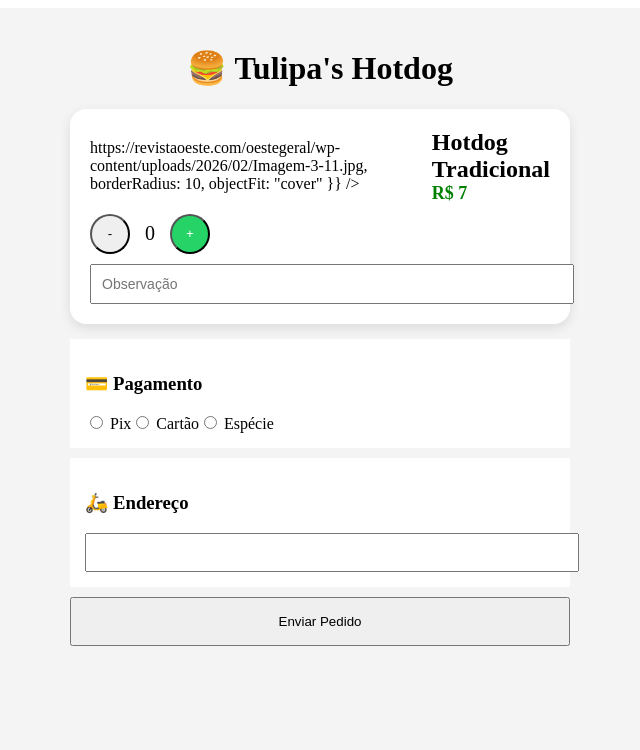
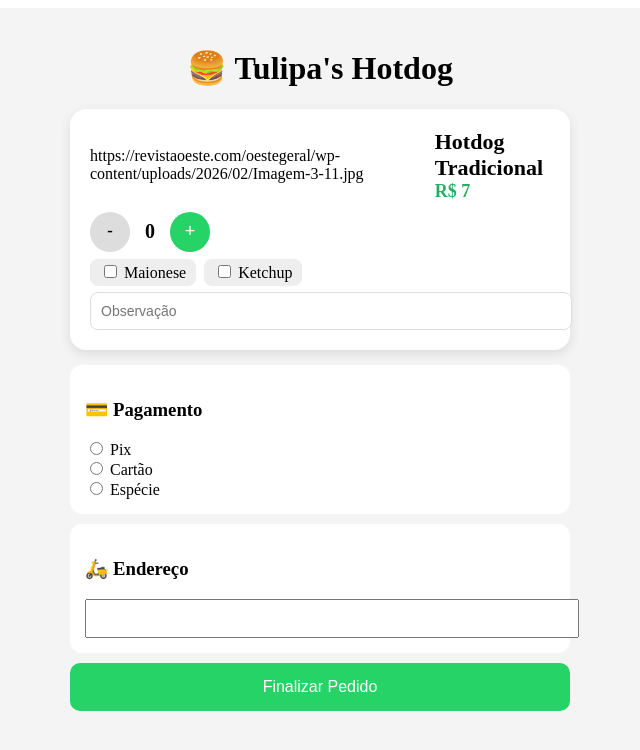
Before and after one commit to Julliotrindade/Tulipas-hotdog-Food, a React (Create React App) app: page / in a window 1280 px wide. Shown: the top 750 px of the page, without its empty margins (320-960 px from the left). Built offline with nearby package versions, Linux system fonts and the light colour scheme.

Commit message:
Update App.js

```diff
--- a/src/App.js
+++ b/src/App.js
@@ -2,16 +2,15 @@ import { useState } from "react";
 
 export default function PedidoHotdog() {
 
-  // ✅ 🎛️ CONTROLE DE TAMANHOS (MUDE AQUI FACILMENTE)
-
+  // ✅ 🎛️ CONTROLE DE TAMANHOS (MUDE SÓ AQUI)
   const TAMANHO = {
-    larguraApp: 500, // 👉 largura total do layout
+    larguraApp: 500, // 👉 largura do sistema
     imagem: 120, // 👉 tamanho da imagem
-    titulo: 24, // 👉 nome do produto
+    titulo: 22, // 👉 nome do produto
     preco: 18, // 👉 preço
-    botao: 40, // 👉 tamanho botão + e -
+    botao: 40, // 👉 botões + e -
     quantidade: 20, // 👉 número do item
-    paddingCard: 20 // 👉 espaço interno do card
+    paddingCard: 20 // 👉 espaçamento do card
   };
 
   const [produtos, setProdutos] = useState([
@@ -60,28 +59,47 @@ export default function PedidoHotdog() {
 
     produtos.forEach(p => {
       if (p.qtd > 0) {
-        msg += `${p.qtd}x ${p.nome}\n\n`;
+
+        const subtotal = p.preco * p.qtd;
+
+        msg += `${p.qtd}x ${p.nome} - R$ ${subtotal.toFixed(2)}\n`;
+
+        if (p.selecionados.length || p.obs) {
+          let linhaExtra = "   \u2795 ";
+
+          if (p.selecionados.length) {
+            linhaExtra += p.selecionados.join(", ");
+          }
+
+          if (p.obs) {
+            if (p.selecionados.length) linhaExtra += " | ";
+            linhaExtra += p.obs;
+          }
+
+          msg += linhaExtra + "\n";
+        }
+
+        msg += "\n"; // 👉 espaço entre itens
       }
     });
 
     msg += `\uD83D\uDCB0 Total: R$ ${calcularTotal().toFixed(2)}\n\n`;
-
     msg += `\uD83D\uDCB3 Pagamento: ${pagamento}\n`;
     msg += `\uD83D\uDEF5 Endereço: ${endereco}\n\n`;
+    msg += "Confirma o pedido? \u2705";
 
     const url = `https://wa.me/${numeroWhatsApp}?text=${encodeURIComponent(msg)}`;
-    window.open(url);
+    window.open(url, "_blank");
   };
 
   return (
     <div style={{
       display: "flex",
-      justifyContent: "center", // 👉 centraliza tela
+      justifyContent: "center",
       background: "#f4f4f4",
       minHeight: "100vh"
     }}>
 
-      {/* 👉 largura do app */}
       <div style={{
         width: "100%",
         maxWidth: TAMANHO.larguraApp,
@@ -91,29 +109,29 @@ export default function PedidoHotdog() {
         <h1 style={{ textAlign: "center" }}>🍔 Tulipa's Hotdog</h1>
 
         {produtos.map((p, i) => (
-          <div key={i} style={{
-            background: "white",
-            borderRadius: 16,
-            padding: TAMANHO.paddingCard,
-            marginBottom: 15,
-            boxShadow: "0 4px 12px rgba(0,0,0,0.1)"
-          }}>
+          <div
+            key={i}
+            style={{
+              background: "white",
+              borderRadius: 16,
+              padding: TAMANHO.paddingCard,
+              marginBottom: 15,
+              boxShadow: "0 4px 12px rgba(0,0,0,0.1)",
+              transition: "0.3s"
+            }}
+            onMouseEnter={(e) => e.currentTarget.style.transform = "scale(1.02)"}
+            onMouseLeave={(e) => e.currentTarget.style.transform = "scale(1)"}
+          >
 
-            {/* 👉 IMAGEM + TEXTO */}
+            {/* ✅ IMAGEM + TEXTO */}
             <div style={{
               display: "flex",
               alignItems: "center",
               gap: 15
             }}>
-              {/* 👉 mudar tamanho da imagem */}
-              {p.img},
-                  borderRadius: 10,
-                  objectFit: "cover"
-                }}
-              />
+              {p.img}
 
               <div>
-                {/* 👉 mudar tamanho do nome */}
                 <h3 style={{
                   margin: 0,
                   fontSize: TAMANHO.titulo
@@ -121,11 +139,10 @@ export default function PedidoHotdog() {
                   {p.nome}
                 </h3>
 
-                {/* 👉 mudar tamanho do preço */}
                 <p style={{
                   margin: 0,
                   fontSize: TAMANHO.preco,
-                  color: "green",
+                  color: "#27ae60",
                   fontWeight: "bold"
                 }}>
                   R$ {p.preco}
@@ -133,18 +150,20 @@ export default function PedidoHotdog() {
               </div>
             </div>
 
-            {/* 👉 BOTÕES */}
+            {/* ✅ BOTÕES */}
             <div style={{
               display: "flex",
               alignItems: "center",
               marginTop: 10
             }}>
-
               <button
                 style={{
                   width: TAMANHO.botao,
                   height: TAMANHO.botao,
-                  borderRadius: "50%"
+                  borderRadius: "50%",
+                  background: "#ddd",
+                  border: "none",
+                  fontSize: 18
                 }}
                 onClick={() => {
                   const n = [...produtos];
@@ -155,10 +174,10 @@ export default function PedidoHotdog() {
                 -
               </button>
 
-              {/* 👉 tamanho do número */}
               <span style={{
                 fontSize: TAMANHO.quantidade,
-                margin: "0 15px"
+                margin: "0 15px",
+                fontWeight: "bold"
               }}>
                 {p.qtd}
               </span>
@@ -169,11 +188,13 @@ export default function PedidoHotdog() {
                   height: TAMANHO.botao,
                   borderRadius: "50%",
                   background: "#25D366",
-                  color: "white"
+                  color: "white",
+                  border: "none",
+                  fontSize: 18
                 }}
                 onClick={() => {
                   const n = [...produtos];
-                  n[i].qtd++;
+                  if (n[i].qtd < p.max) n[i].qtd++;
                   setProdutos(n);
                 }}
               >
@@ -181,14 +202,33 @@ export default function PedidoHotdog() {
               </button>
             </div>
 
-            {/* OBS */}
+            {/* ✅ ADICIONAIS */}
+            <div style={{ marginTop: 10 }}>
+              {p.adicionais.map((a, idx) => (
+                <label key={idx} style={{
+                  background: "#eee",
+                  padding: "5px 10px",
+                  borderRadius: 8,
+                  marginRight: 8
+                }}>
+                  <input
+                    type="checkbox"
+                    onChange={() => toggleAdicional(i, a)}
+                  /> {a}
+                </label>
+              ))}
+            </div>
+
+            {/* ✅ OBSERVAÇÃO */}
             <input
               placeholder="Observação"
               style={{
                 width: "100%",
                 marginTop: 10,
                 padding: 10,
-                fontSize: 14
+                fontSize: 14,
+                borderRadius: 8,
+                border: "1px solid #ddd"
               }}
               onChange={(e) => {
                 const n = [...produtos];
@@ -200,16 +240,27 @@ export default function PedidoHotdog() {
         ))}
 
         {/* PAGAMENTO */}
-        <div style={{ background: "white", padding: 15 }}>
+        <div style={{ background: "white", padding: 15, borderRadius: 12 }}>
           <h3>💳 Pagamento</h3>
 
-          <label><input type="radio" onChange={() => setPagamento("Pix")} /> Pix</label>
-          <label><input type="radio" onChange={() => setPagamento("Cartão")} /> Cartão</label>
-          <label><input type="radio" onChange={() => setPagamento("Espécie")} /> Espécie</label>
+          {["Pix", "Cartão", "Espécie"].map(p => (
+            <label key={p} style={{ display: "block" }}>
+              <input
+                type="radio"
+                value={p}
+                onChange={(e) => setPagamento(e.target.value)}
+              /> {p}
+            </label>
+          ))}
         </div>
 
         {/* ENDEREÇO */}
-        <div style={{ background: "white", padding: 15, marginTop: 10 }}>
+        <div style={{
+          background: "white",
+          padding: 15,
+          marginTop: 10,
+          borderRadius: 12
+        }}>
           <h3>🛵 Endereço</h3>
           <input
             style={{ width: "100%", padding: 10 }}
@@ -217,15 +268,21 @@ export default function PedidoHotdog() {
           />
         </div>
 
+        {/* BOTÃO FINAL */}
         <button
           onClick={enviar}
           style={{
             width: "100%",
             padding: 15,
-            marginTop: 10
+            marginTop: 10,
+            background: "#25D366",
+            color: "white",
+            border: "none",
+            borderRadius: 10,
+            fontSize: 16
           }}
         >
-          Enviar Pedido
+          Finalizar Pedido
         </button>
 
       </div>
```
